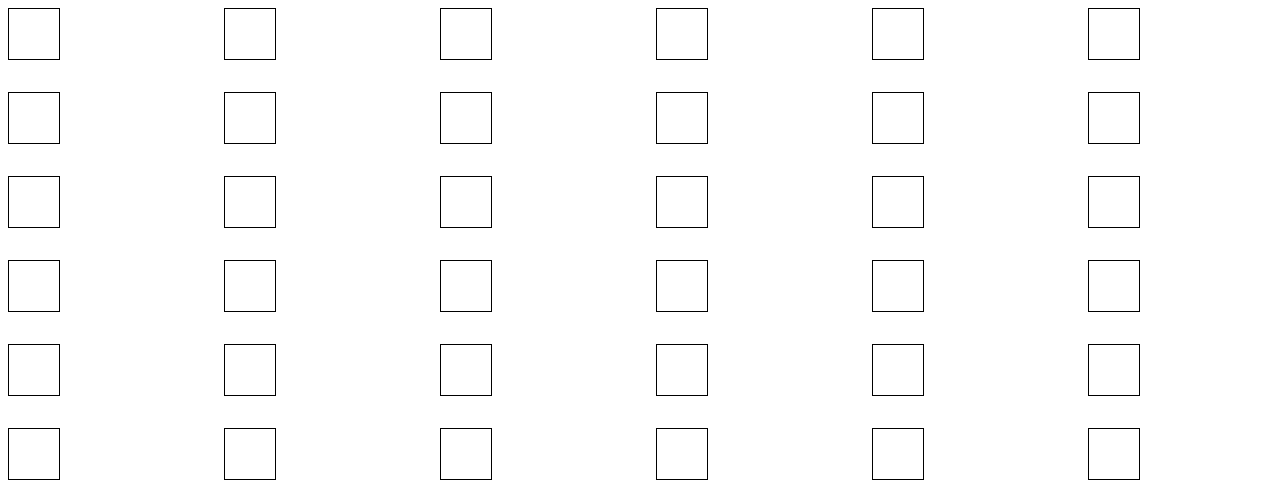
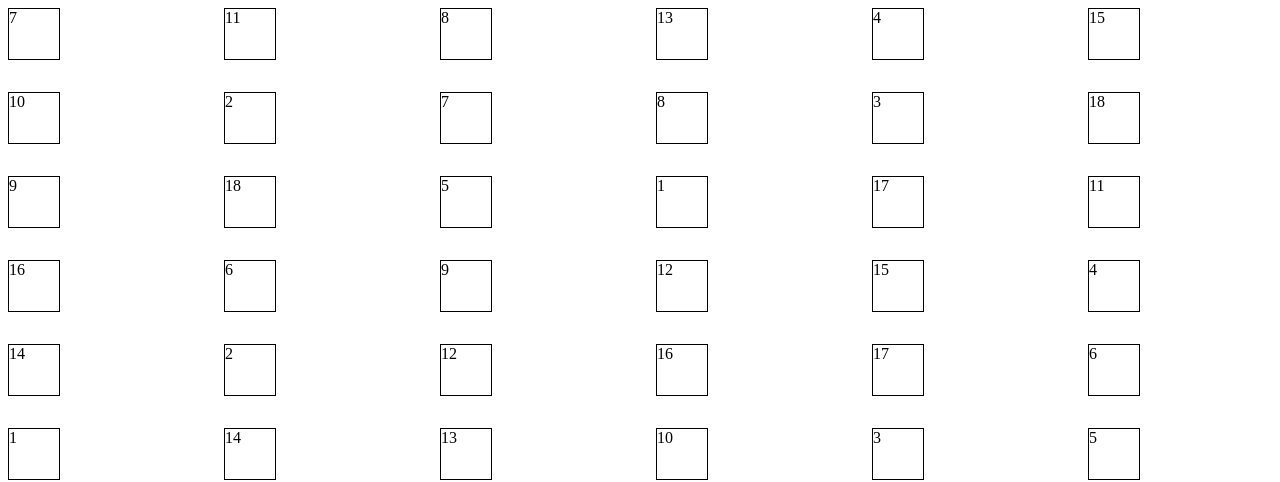
Before and after one commit to choir241/frontendeval, a React (Vite) app in the folder memoryGame/: page / in a window 1280 px wide. Shown: the top 482 px of the page. Built offline with nearby package versions, Linux system fonts and the light colour scheme.

Commit message:
update: remove passing in firstCard and secondCard state into child component

```diff
--- a/memoryGame/src/App.tsx
+++ b/memoryGame/src/App.tsx
@@ -83,49 +83,65 @@ export function generateNumbers({ max, min }: { max: number; min: number }) {
   return randomizeNumbers({ array: numbers });
 }
 
-const generatedNumbers = generateNumbers({ min: 1, max: 36 });
+// const generatedNumbers = generateNumbers({ min: 1, max: 36 });
 
 export default function App() {
-  const [cardNumbers, setCardNumbers] = useState<ICard[]>(generatedNumbers);
+  const [cardNumbers, setCardNumbers] = useState<ICard[]>(
+    generateNumbers({ min: 1, max: 36 }),
+  );
   const [firstCard, setFirstCard] = useState({
     number: 0,
     id: 0,
     isMatched: false,
     isFlipped: false,
   });
-  const [secondCard, setSecondCard] = useState({
+
+  function clickHandler(props: ICard) {
+    const findCard = cardNumbers.filter(
+      (card: ICard) => card.id === props.id,
+    )[0];
+    const findSecondCard = cardNumbers.filter(
+      (card: ICard) => card.id === findCard.id,
+    )[0];
+    if (!firstCard.number) {
+      setFirstCard(findCard);
+    } else if (firstCard.number && firstCard.number === findCard.number) {
+      console.log("match");
+      const updatedMatches = cardNumbers.map((card: ICard) => {
+        if (card.id === firstCard.id || card.id === findSecondCard.id) {
+          return { ...card, isFlipped: false, isMatched: true };
+        } else {
+          return card;
+        }
+      });
+      setFirstCard({
         number: 0,
         id: 0,
         isMatched: false,
         isFlipped: false,
       });
-
-  useEffect(() => {
-    if (!firstCard.isMatched && firstCard.number && secondCard.number) {
-      setTimeout(() => {
-        const updateCards = cardNumbers.map((card: ICard) => {
+      setCardNumbers(updatedMatches);
+    } else if (firstCard.number && firstCard.number !== findCard.number) {
+      console.log("no match");
+      const updatedFlips = cardNumbers.map((card: ICard) => {
+        if (card.id === firstCard.id || card.id === findSecondCard.id) {
           return { ...card, isFlipped: false };
-        });
-        setCardNumbers(updateCards);
-      }, 3000);
-    }
-
-    if (firstCard.isMatched && secondCard.isMatched) {
-      setTimeout(() => {
-        const updateCards = cardNumbers.map((card: ICard) => {
-          if (card.id === firstCard.id || card.id === secondCard.id) {
-            return { ...card, isMatched: true, isFlipped: false };
         } else {
           return card;
         }
       });
-        setCardNumbers(updateCards);
-        setFirstCard({ number: 0, id: 0, isMatched: false, isFlipped: false });
+      setCardNumbers(updatedFlips);
+      setFirstCard({
+        number: 0,
+        id: 0,
+        isMatched: false,
+        isFlipped: false,
+      });
+    }
+  }
 
-        setSecondCard({ number: 0, id: 0, isMatched: false, isFlipped: false });
-      }, 3000);
-    }
-  }, [firstCard, secondCard]);
+  // we need to compare the first and second number in App
+  // we need to compare only when two cards have been flipped
 
   const checkIfGameComplete = cardNumbers.every(
     (card: ICard) => card.isMatched,
@@ -138,14 +154,7 @@ export default function App() {
       >
         {cardNumbers.map((card: ICard) => {
           return (
-            <GameCard
-              key={card.id}
-              props={card}
-              firstCard={firstCard}
-              secondCard={secondCard}
-              setFirstCard={setFirstCard}
-              setSecondCard={setSecondCard}
-            />
+            <GameCard key={card.id} props={card} clickHandler={clickHandler} />
           );
         })}
       </section>
--- a/memoryGame/src/Card.tsx
+++ b/memoryGame/src/Card.tsx
@@ -5,60 +5,21 @@ import { useState } from "react";
 
 export default function GameCard({
   props,
-  firstCard,
-  secondCard,
-  setFirstCard,
-  setSecondCard,
+  clickHandler,
 }: {
   props: ICard;
-  firstCard: ICard;
-  secondCard: ICard;
-  setFirstCard: (e: ICard) => void;
-  setSecondCard: (e: ICard) => void;
+  clickHandler: (e: ICard) => void;
 }) {
-  const [currentCard, setCurrentCard] = useState(props);
-
-  function checkIfMatch() {
-    if (firstCard.number === props.number) {
-      console.log("match");
-      setFirstCard({ ...firstCard, isMatched: true, isFlipped: false });
-
-      setSecondCard({ ...props, isMatched: true, isFlipped: false });
-    } else {
-      console.log("no match");
-
-      setTimeout(() => {
-        setFirstCard({ number: 0, id: 0, isMatched: false, isFlipped: false });
-
-        setSecondCard({ number: 0, id: 0, isMatched: false, isFlipped: false });
-      }, 3000);
-    }
-  }
-
-  if (firstCard.number && secondCard.number) {
-    return (
-      <div className={`card ${props.isMatched ? "matched" : ""}`}>
-        {props.isFlipped ? props.number : ""}
-      </div>
-    );
-  } else {
   return (
     <div
       className={`card ${props.isMatched ? "matched" : ""}`}
       onClick={() => {
         props.isFlipped = true;
-          setCurrentCard({ ...currentCard, isFlipped: true });
-
-          if (!firstCard.number && !secondCard.number) {
-            setFirstCard(props);
-          } else if (firstCard.number && !secondCard.number) {
-            setSecondCard(props);
-            checkIfMatch();
-          }
+        clickHandler(props);
       }}
     >
+      {props.number}
       {props.isFlipped ? props.number : ""}
     </div>
   );
 }
-}
```
Lines whose indentation alone changed are shown as unchanged.
